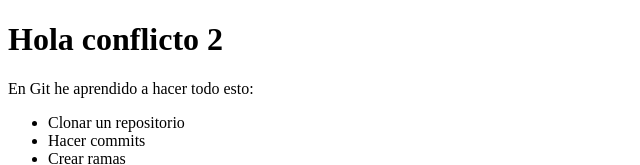
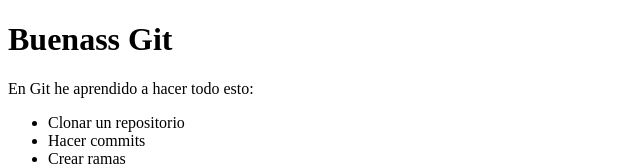
Before and after one commit to fpmartinsamuel-bit/mygitweb-smf, a plain HTML site: page index.html in a window 1280 px wide. Shown: the top 165 px of the page, without its empty margins (0-640 px from the left). Drawn offline with Linux system fonts and the light colour scheme.

Commit message:
Cambio en h1 desde primerconflicto

```diff
--- a/index.html
+++ b/index.html
@@ -6,7 +6,7 @@
     <title>Práctica de Git</title>
 </head>
 <body>
-    <h1>Hola conflicto 2</h1>
+    <h1>Buenass Git</h1>
     <p>En Git he aprendido a hacer todo esto:</p>
     <ul>
         <li>Clonar un repositorio</li>
```
